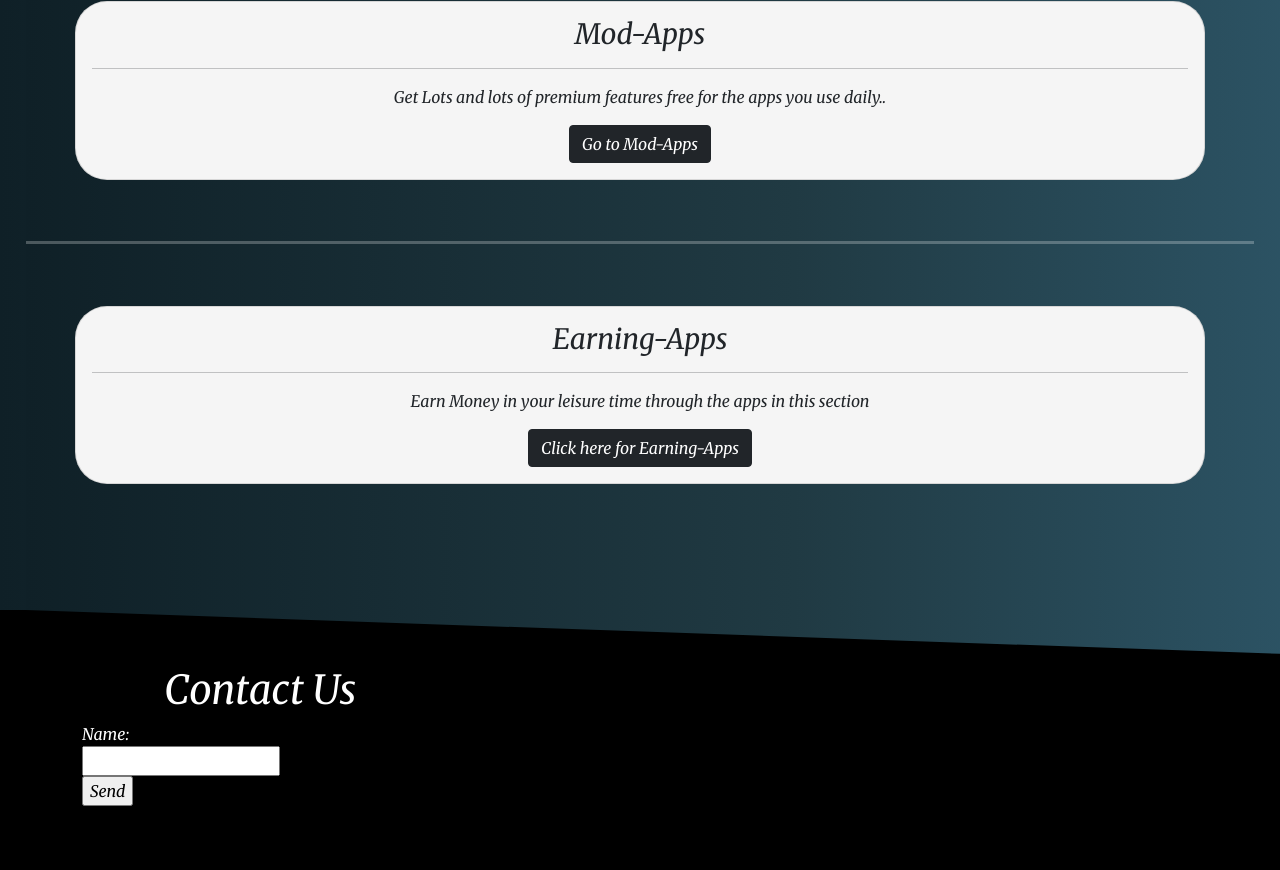
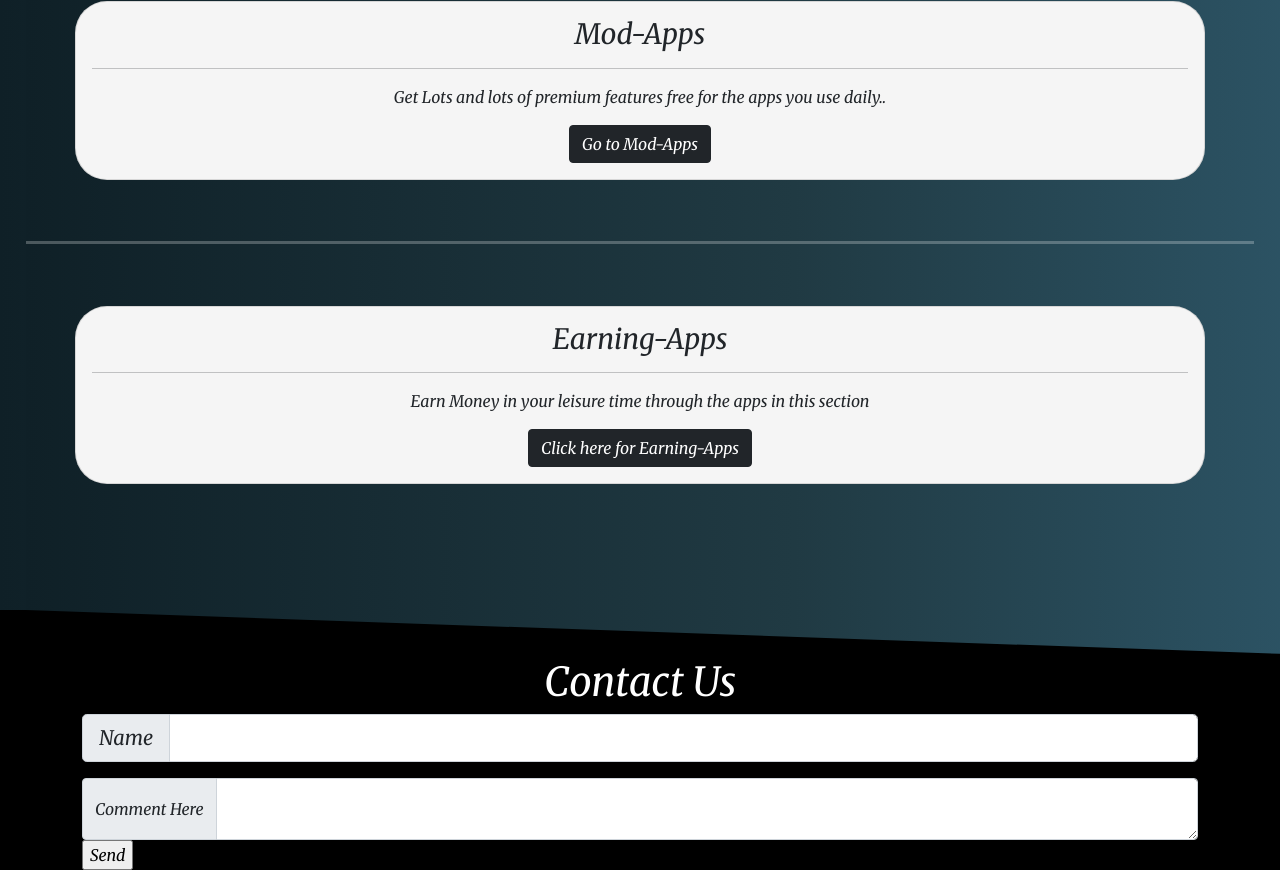
Before and after one commit to Joassh/testmvb, a plain HTML site: page index.html in a window 1280 px wide. Shown: the part 1859-2729 px from the top of the page. Before the commit the page ends 2665 px from the top, so only its background shows below. Drawn offline with nearby package versions, Linux system fonts and the light colour scheme; a web font is replaced by a local one.

Commit message:
Update index.html

```diff
--- a/index.html
+++ b/index.html
@@ -139,41 +139,21 @@
     </div>
   </div>
 
-     <div class="container text-white">
-      <div class="row forms-container">
-        <div class="col-md-4 mt-5">
-          <div class="formbackground">
-            <div class="skew-up-background"></div>
-            <h1 class="text-center white-text mt-2">Contact Us</h1>
-            <form action="mailto:jhbofficial123@gmail.com" method="post" enctype="text/plain">
+  <div class="container text-white">
+    <h1 class="text-center white-text mt-5">Contact Us</h1>
+    <form action="mailto:jhbofficial123@gmail.com" method="post" enctype="text/plain">
+      <div class="input-group input-group-lg">
+        <span class="input-group-text" id="inputGroup-sizing-lg">Name</span>
+        <input type="text" class="form-control" aria-label="Sizing example input" aria-describedby="inputGroup-sizing-lg">
+      </div>
+      <div class="input-group mt-3">
+        <span class="input-group-text">Comment Here</span>
+        <textarea class="form-control" aria-label="With textarea"></textarea>
+      </div>
+      <input type="submit" class="text-center" value="Send">
+    </form>
 
-            Name:<br>
-            <input type="text" name="name"><br>
-            <input type="submit" class="text-center" value="Send">
-            </form>
-              <!-- <form action="mailto:jhb@gmail.com" method="post" enctype="text/plain">
-                <div class="form-group mt-4">
-
-                  <label class="white-text" for="email_id">Name</label>
-                  <input type="name" class="form-control" id="name" placeholder="Enter your name">
-                </div>
-              <div class="form-group mt-4">
-
-                <label class="white-text" for="email_id">Email address</label>
-                <input type="email" class="form-control" id="email_id" placeholder="Enter your email address">
-              </div>
-              <div class="form-group mt-4">
-                <label class="white-text" for="password">Your Comments Here</label>
-                <input type="text" class="form-control" id="comment" placeholder="Please type your Message">
-              </div>
-              <div class="text-center mt-5">
-                <button type="submit" class="btn btn-dark formsubmitbtn" value="Send">Submit</button>
-              </div>
-            </form> -->
-          </div>
-        </div>
-      </div>
-    </div>
+  </div>
 
 
 
```
